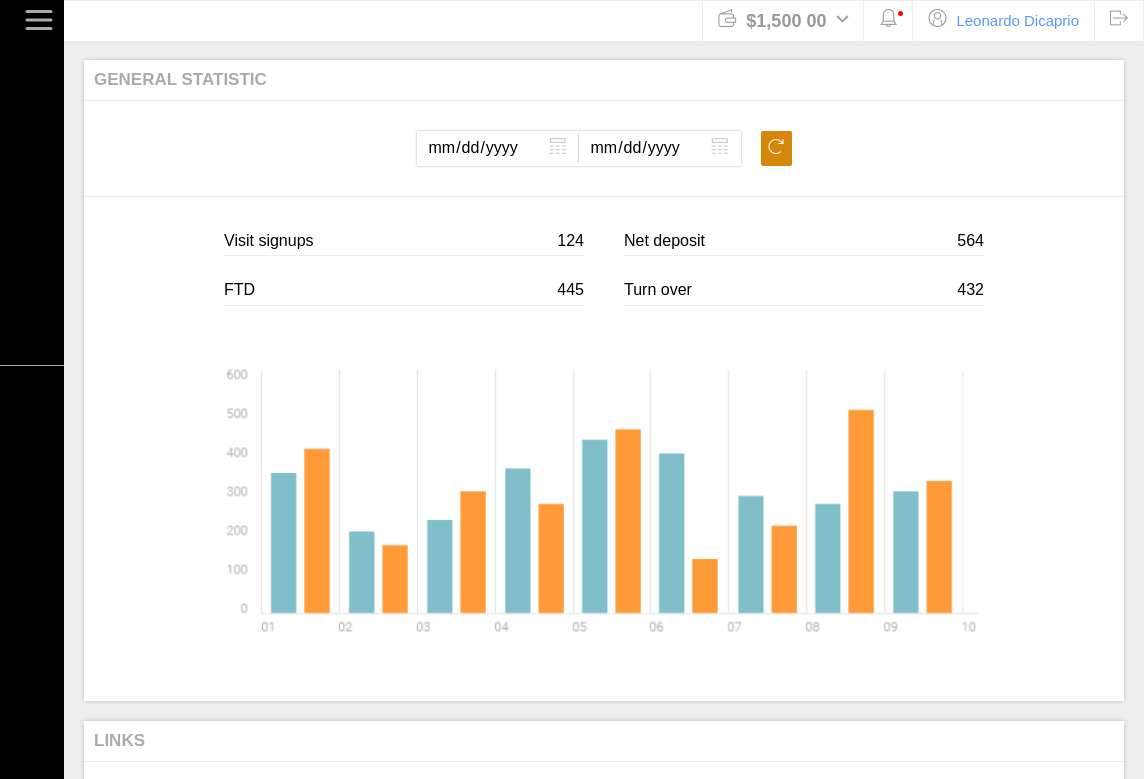
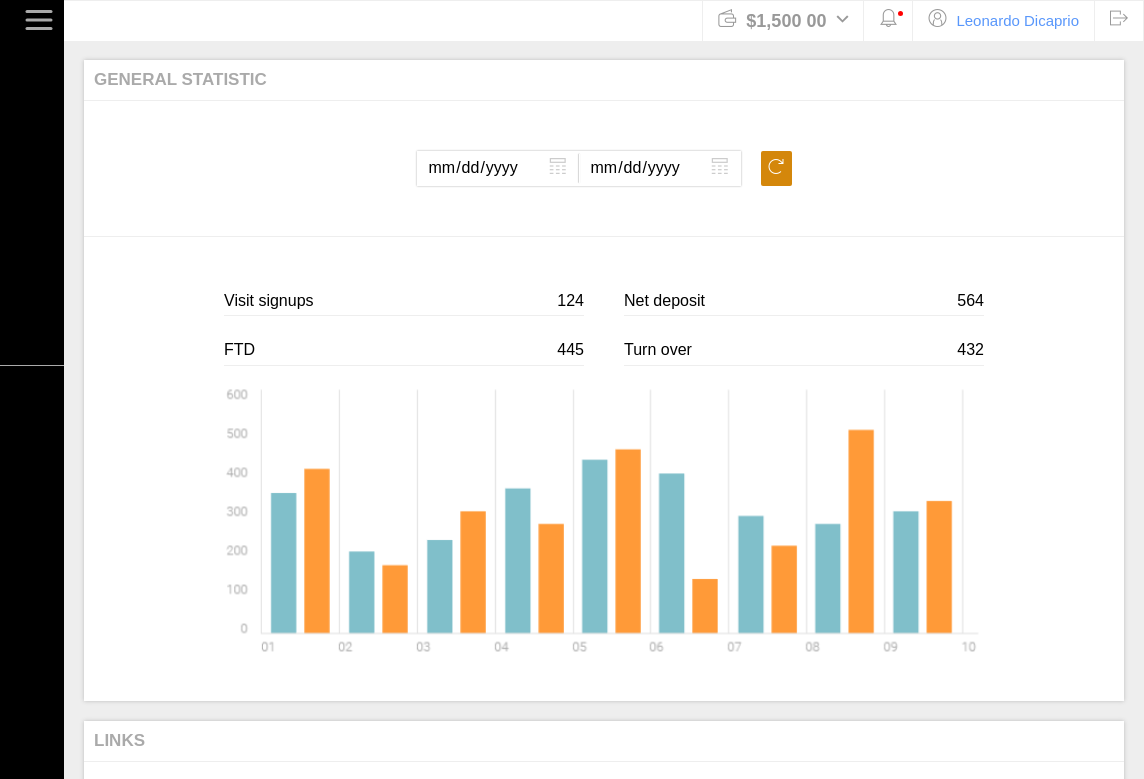
Before and after one commit to lukkaszw/admin-panel, a website: page src/index.html in a window 1280 px wide. Shown: the top 779 px of the page, 136-1280 px from the left. Drawn offline with nearby package versions, Linux system fonts and the light colour scheme; files that its build step writes are made by us from their sources.

Commit message:
Update section styles

```diff
--- a/src/index.html
+++ b/src/index.html
@@ -56,7 +56,7 @@
                   <span class="general__stat-value">432</span>
                 </div>
               </div>
-              <div class="margin-y-md rwd-table--1200">
+              <div class="rwd-table--1200">
                 <img src="images/wykres.png" alt="" class="graph">
               </div>
             </div>
--- a/src/sass/sections/_section.scss
+++ b/src/sass/sections/_section.scss
@@ -16,7 +16,7 @@
 
   &__article {
     border-top: 1px solid $background-light;
-    padding: 20px;
+    padding: 40px 20px;
     text-align: center;
   }
 
```
Also changed, not shown: dist/css/style.css, dist/index.html, 1 other file.
